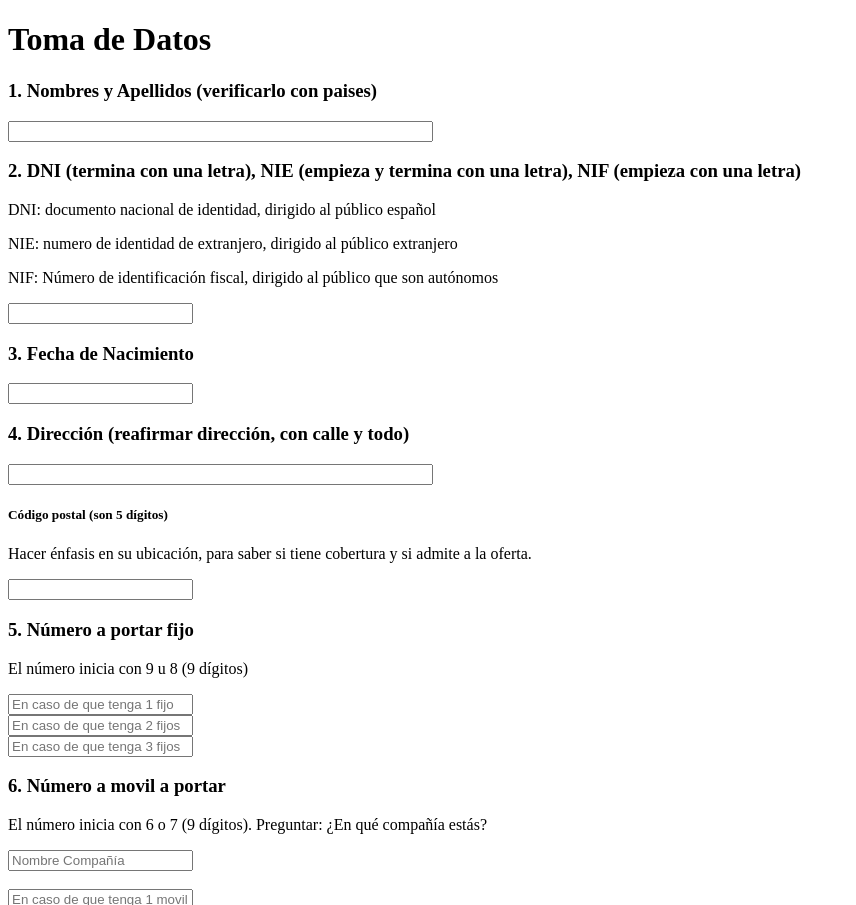
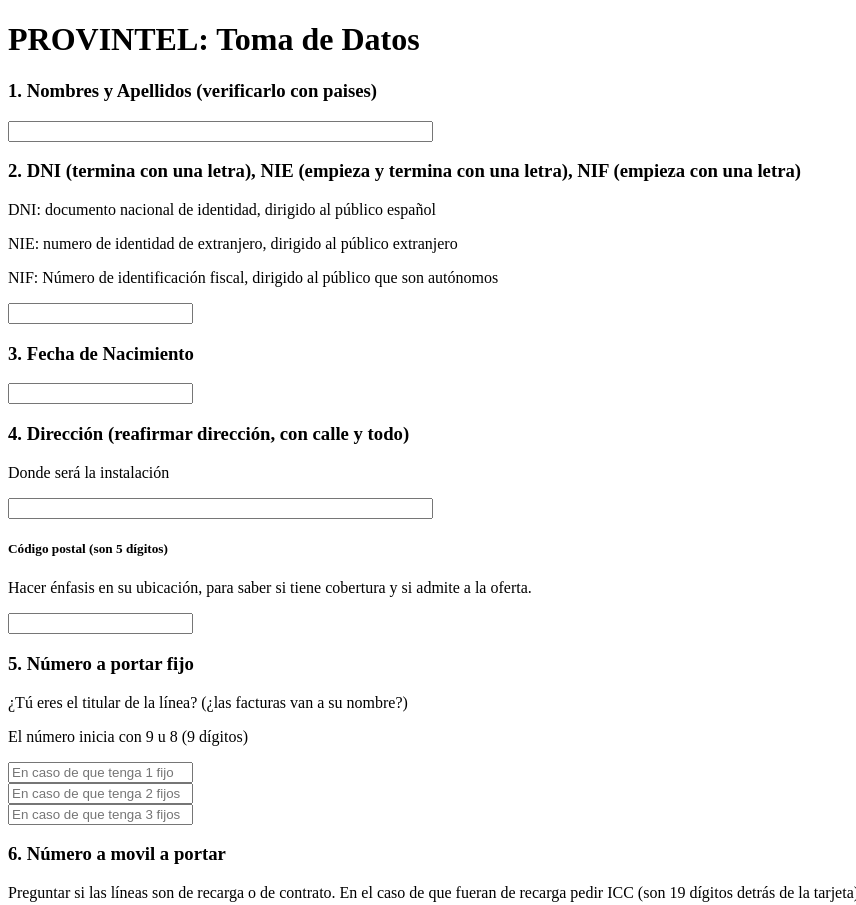
Before and after one commit to gabrielcv8/Provintel, a plain HTML site: page index.html in a window 1280 px wide. Shown: the top 905 px of the page, without its empty margins (0-856 px from the left). Drawn offline with Linux system fonts and the light colour scheme.

Commit message:
Retoques adicionales para conocer mejor al titular

```diff
--- a/index.html
+++ b/index.html
@@ -6,7 +6,7 @@
     <title>Provintel</title>
 </head>
 <body>
-    <h1>Toma de Datos</h1>
+    <h1>PROVINTEL: Toma de Datos</h1>
     <h3>1. Nombres y Apellidos (verificarlo con paises)</h3>
     <input type="text" size="50">
     <h3>2. DNI (termina con una letra), NIE (empieza y termina con una letra), NIF (empieza con una letra)</h3>
@@ -17,16 +17,19 @@
     <h3>3. Fecha de Nacimiento</h3>
     <input type="text">
     <h3>4. Dirección (reafirmar dirección, con calle y todo)</h3>
+    <p>Donde será la instalación</p>
     <input type="text" size="50">
     <h5>Código postal (son 5 dígitos)</h5>
     <p>Hacer énfasis en su ubicación, para saber si tiene cobertura y si admite a la oferta.</p>
     <input type="text" id="numero" maxlength="5"/>
     <h3>5. Número a portar fijo</h3>
+    <p>¿Tú eres el titular de la línea? (¿las facturas van a su nombre?)</p>
     <p>El número inicia con 9 u 8 (9 dígitos)</p>
     <input type="text" id="numero" maxlength="12" oninput="formatearNumero(this)" placeholder="En caso de que tenga 1 fijo"/><br>
     <input type="text" id="numero" maxlength="12" oninput="formatearNumero(this)" placeholder="En caso de que tenga 2 fijos"/><br>
     <input type="text" id="numero" maxlength="12" oninput="formatearNumero(this)" placeholder="En caso de que tenga 3 fijos"/>
     <h3>6. Número a movil a portar</h3>
+    <p>Preguntar si las líneas son de recarga o de contrato. En el caso de que fueran de recarga pedir ICC (son 19 dígitos detrás de la tarjeta)</p>
     <p>El número inicia con 6 o 7 (9 dígitos). Preguntar: ¿En qué compañía estás?</p>
     <input type="text" placeholder="Nombre Compañía"><br><br>
     <input type="text" id="numero" maxlength="12" oninput="formatearNumero(this)" placeholder="En caso de que tenga 1 movil"/><br>
@@ -48,7 +51,6 @@
     <input type="text" size="50" maxlength="28" placeholder="Para probar la cuenta bancaria, usa tus propios guiones"/><br><br><br>
     <textarea name="" id="" cols="30" rows="10" placeholder="Usalo como block de notas"></textarea><br><br><br>
 
-
     <script src="./main.js"></script>
 </body>
 </html>
```
